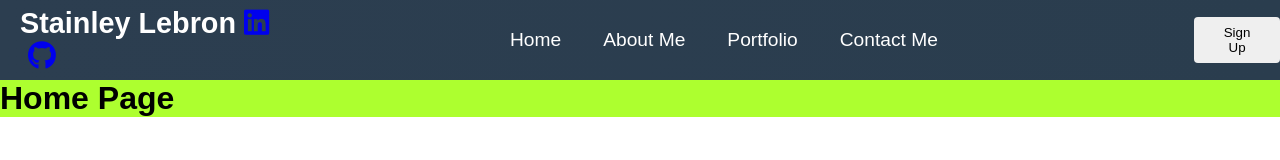
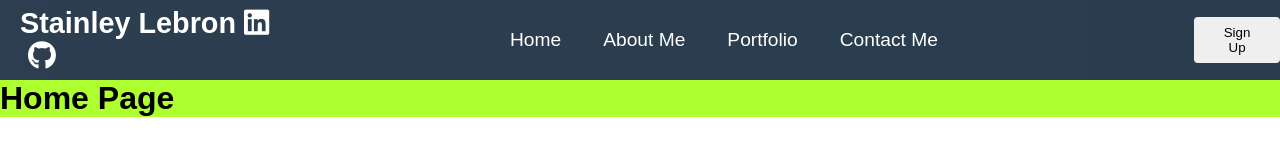
Before and after one commit to stainley/portfolio-web, a React (Create React App) app: page / in a window 1280 px wide. Shown: the top 160 px of the page. Built offline with nearby package versions, Linux system fonts and the light colour scheme.

Commit message:
fix colors in icons

```diff
--- a/src/component/navbar/Button/Button.css
+++ b/src/component/navbar/Button/Button.css
@@ -14,7 +14,6 @@
     transition: all 0.3s ease-out;
     background: #ffff;
     color: #6558f4;
-    transition: 250ms;
 }
 
 .btn--primary {
--- a/src/component/navbar/Navbar.css
+++ b/src/component/navbar/Navbar.css
@@ -145,17 +145,21 @@ a {
 
 a:link {
     text-decoration: none;
+    text-decoration-color: white;
+    background-color: inherit;
+    color: white;
 }
+
 
 a:visited {
     text-decoration: none;
     text-decoration-color: white;
     background-color: inherit;
-    color: white;
 }
 
 #social:hover{
     transform: scale(1.6);
     transition: top 0.3s;
     transform-origin: 50% 50%;
+    color: yellow;
 }
```
